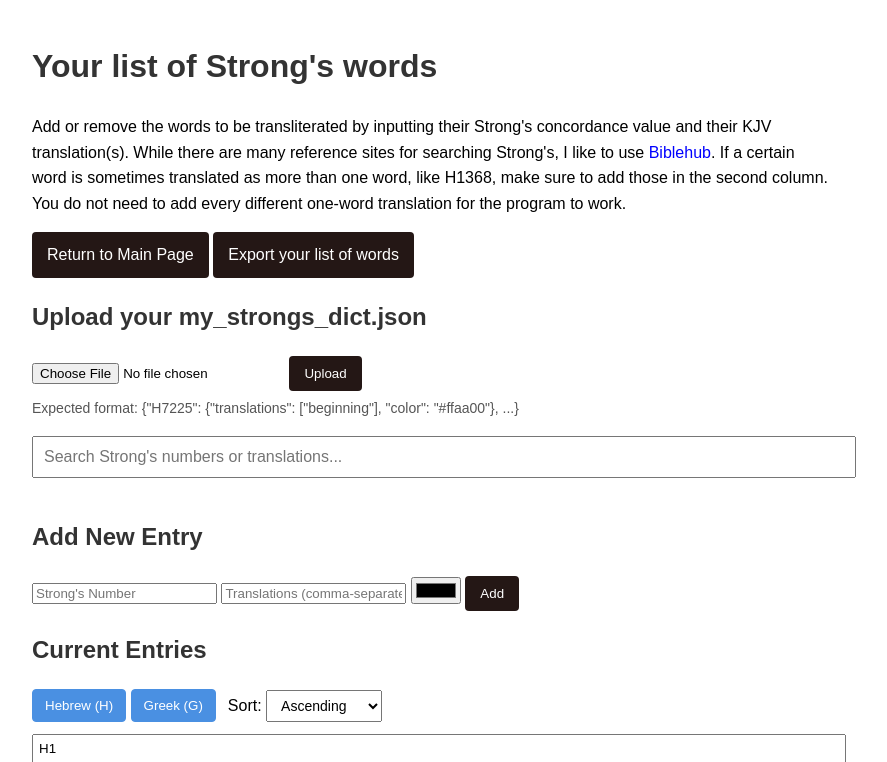
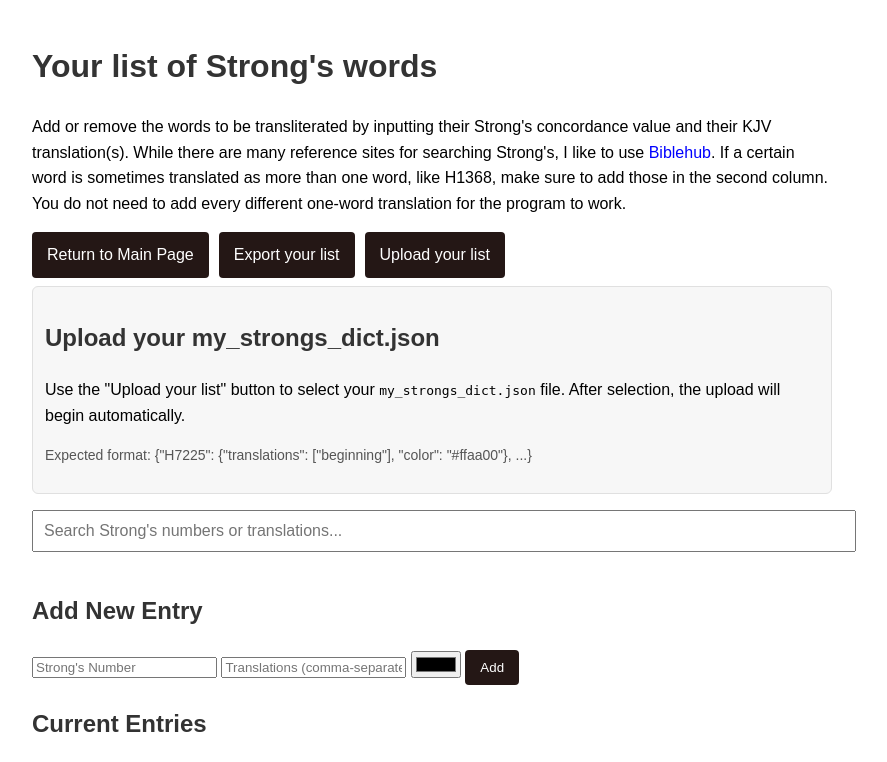
Before and after one commit to j0b07oz/bibleTransliteration, a Flask app: page /edit_dict in a window 1280 px wide. Shown: the top 762 px of the page, without its empty margins (208-1095 px from the left). Run offline with Flask 3, Linux system fonts and the light colour scheme; parts of the project's set-up code (start-up, migrations or seed data) failed here and were passed over.

Commit message:
Align dictionary toolbar buttons

```diff
--- a/app/static/css/main.css
+++ b/app/static/css/main.css
@@ -34,6 +34,10 @@ a:hover {
     background-color: #241715;
 }
 
+.button--sm {
+    padding: 8px 12px;
+}
+
 @media (max-width: 600px) {
     body {
         padding: 10px;
@@ -50,6 +54,58 @@ a:hover {
 .form-group {
     display: flex;
     align-items: center;
+}
+
+.dict-actions {
+    display: flex;
+    flex-wrap: nowrap;
+    gap: 10px;
+    align-items: center;
+    margin: 12px 0 8px;
+}
+
+.upload-form {
+    display: flex;
+    align-items: center;
+}
+
+.upload-form__input {
+    position: absolute;
+    width: 1px;
+    height: 1px;
+    padding: 0;
+    margin: -1px;
+    overflow: hidden;
+    clip: rect(0, 0, 0, 0);
+    white-space: nowrap;
+    border: 0;
+}
+
+.upload-feedback {
+    margin: 0;
+    font-weight: 600;
+}
+
+.upload-feedback--error {
+    color: #a94442;
+}
+
+.upload-feedback--success {
+    color: #2d7a3e;
+}
+
+.upload-help {
+    margin: 8px 0 16px;
+    padding: 12px;
+    background: #f7f7f7;
+    border: 1px solid #e0e0e0;
+    border-radius: 6px;
+}
+
+.upload-help__hint {
+    font-size: 14px;
+    color: #555;
+    margin-top: 6px;
 }
 
 body {
--- a/app/templates/edit_dict.html
+++ b/app/templates/edit_dict.html
@@ -61,27 +61,31 @@
 
     <p>Add or remove the words to be transliterated by inputting their Strong's concordance value and their KJV translation(s). While there are many reference sites for searching Strong's, I like to use <a href="https://biblehub.com/strongs.htm" target="_blank">Biblehub</a>. If a certain word is sometimes translated as more than one word, like H1368, make sure to add those in the second column. You do not need to add every different one-word translation for the program to work.</p>
 
-    <p>
-        <a href="{{ url_for('home') }}" class="button">Return to Main Page</a>
-        <a href="{{ url_for('export_dict') }}" class="button">Export your list of words</a>
-    </p>
+    <div class="dict-actions" aria-label="Dictionary import and export controls">
+        <a href="{{ url_for('home') }}" class="button button--sm">Return to Main Page</a>
+        <a href="{{ url_for('export_dict') }}" class="button button--sm">Export your list</a>
+        <form method="POST" action="{{ url_for('upload_dict') }}" enctype="multipart/form-data" class="upload-form" id="dict-upload-form">
+            <input type="file" id="dict-file-input" name="dict_file" accept="application/json" required class="upload-form__input">
+            <label for="dict-file-input" class="button button--sm" id="upload-trigger">Upload your list</label>
+        </form>
+        {% if upload_error %}
+        <p class="upload-feedback upload-feedback--error">{{ upload_error }}</p>
+        {% elif upload_success %}
+        <p class="upload-feedback upload-feedback--success">{{ upload_success }}</p>
+        {% endif %}
+    </div>
 
-    {% if upload_error %}
-    <p style="color: #a94442; font-weight: 600;">{{ upload_error }}</p>
-    {% elif upload_success %}
-    <p style="color: #2d7a3e; font-weight: 600;">{{ upload_success }}</p>
-    {% endif %}
-
-    <div style="margin: 16px 0;">
+    {% if upload_error or not upload_success %}
+    <div class="upload-help">
         <h2>Upload your my_strongs_dict.json</h2>
-        <form method="POST" action="{{ url_for('upload_dict') }}" enctype="multipart/form-data">
-            <input type="file" name="dict_file" accept="application/json" required>
-            <button type="submit" class="button">Upload</button>
-        </form>
-        <p style="font-size: 14px; color: #555; margin-top: 6px;">
+        <p>
+            Use the "Upload your list" button to select your <code>my_strongs_dict.json</code> file. After selection, the upload will begin automatically.
+        </p>
+        <p class="upload-help__hint">
             Expected format: {"H7225": {"translations": ["beginning"], "color": "#ffaa00"}, ...}
         </p>
     </div>
+    {% endif %}
 
     <input type="text" id="search-box" placeholder="Search Strong's numbers or translations...">
 
@@ -123,6 +127,17 @@
     </div>
 
     <script>
+
+    const uploadInput = document.getElementById('dict-file-input');
+    const uploadForm = document.getElementById('dict-upload-form');
+
+    if (uploadInput && uploadForm) {
+        uploadInput.addEventListener('change', () => {
+            if (uploadInput.files && uploadInput.files.length) {
+                uploadForm.submit();
+            }
+        });
+    }
 
     function resetColor(strongNumber, button) {
     const colorInput = button.previousElementSibling;
```
